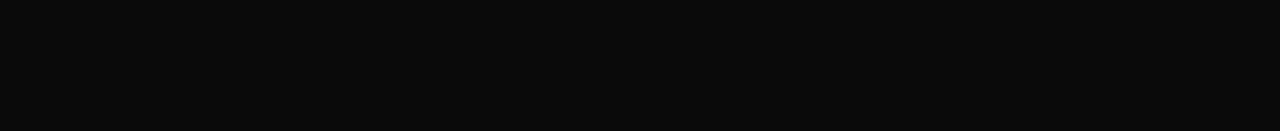
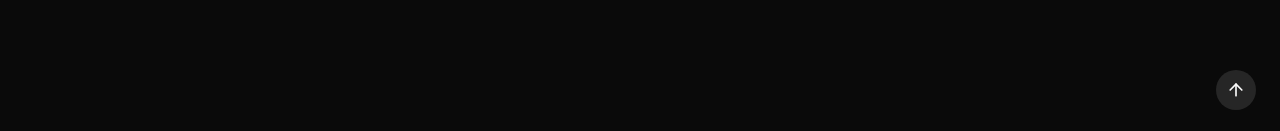
Before and after one commit to KingJaeYeon/introduce-site, a Next.js app: page /projects in a window 1280 px wide. Shown: the part 666-797 px from the top of the page. Built offline with nearby package versions, Linux system fonts and the light colour scheme.

Commit message:
useScrollTop

```diff
--- /dev/null
+++ b/app/(introduce)/components/ScrollTopBtn.tsx
@@ -0,0 +1,19 @@
+'use client';
+
+import { Button } from '@/components/ui/button';
+import { ArrowUp } from 'lucide-react';
+import { useScrollTop } from '@/hooks/useScrollTop';
+
+export default function ScrollTopBtn() {
+  const { onScrollTop } = useScrollTop();
+  return (
+    <Button
+      className={'absolute right-6 bottom-6 rounded-full'}
+      variant={'secondary'}
+      size={'icon-lg'}
+      onClick={() => onScrollTop()}
+    >
+      <ArrowUp className={'size-5'} />
+    </Button>
+  );
+}
--- a/app/(introduce)/layout.tsx
+++ b/app/(introduce)/layout.tsx
@@ -6,14 +6,19 @@
 import { NavLink } from '@/app/(introduce)/components/NavLinks';
 import TitleBarMB from '@/app/(introduce)/components/TitleBarMB';
 import ModalRenderer from '@/app/components/ModalRenderer';
+import ScrollTopBtn from '@/app/(introduce)/components/ScrollTopBtn';
 
 export default function Layout({ children }: { children: React.ReactNode }) {
   return (
     <div className="flex min-h-svh w-full flex-col justify-center">
       <TitleBar />
-      <div className="scrollWidth3 relative flex flex-1 flex-col gap-4 overflow-auto">
+      <div
+        id={'main-layout'}
+        className="scrollWidth3 relative flex flex-1 flex-col gap-4 overflow-auto"
+      >
         <div className={'absolute top-[70px] w-full p-4 pt-0'}>{children}</div>
       </div>
+      <ScrollTopBtn />
       <ModalRenderer />
     </div>
   );
--- a/app/(introduce)/projects/page.tsx
+++ b/app/(introduce)/projects/page.tsx
@@ -1,4 +1,24 @@
-import React from 'react';
+import React, { ReactElement } from 'react';
+import { ContentItem } from '@/app/(introduce)/certifications/components/contentItem';
+
+export type DataType = {
+  images: string;
+  title: string;
+  description: string;
+  link: string;
+  isModal: boolean;
+
+  // 이미지들
+  // 타이틀
+  // 설명
+  // 규모 : toy project || company project
+  // 프레임워크
+  // 라이브러리
+  // 타입: 반응형 웹
+  // 보기 || 깃허브 링크
+};
+
+const data = [];
 
 export default function ProjectPage() {
   return (
@@ -9,3 +29,19 @@
     </div>
   );
 }
+
+function Content({ data }: { data: DataType[] }) {
+  return (
+    <div className={'flex w-full flex-col items-center gap-4'}>
+      <div
+        className={
+          'grid w-full grid-cols-1 gap-5 sm:grid-cols-2 md:grid-cols-3'
+        }
+      >
+        {/*{data.map((value, i) => (*/}
+        {/*  <ContentItem key={i} {...value} index={i} />*/}
+        {/*))}*/}
+      </div>
+    </div>
+  );
+}
--- /dev/null
+++ b/components/ui/button.tsx
@@ -0,0 +1,60 @@
+import * as React from "react"
+import { Slot } from "@radix-ui/react-slot"
+import { cva, type VariantProps } from "class-variance-authority"
+
+import { cn } from "@/lib/utils"
+
+const buttonVariants = cva(
+  "inline-flex items-center justify-center gap-2 whitespace-nowrap rounded-md text-sm font-medium transition-all disabled:pointer-events-none disabled:opacity-50 [&_svg]:pointer-events-none [&_svg:not([class*='size-'])]:size-4 shrink-0 [&_svg]:shrink-0 outline-none focus-visible:border-ring focus-visible:ring-ring/50 focus-visible:ring-[3px] aria-invalid:ring-destructive/20 dark:aria-invalid:ring-destructive/40 aria-invalid:border-destructive",
+  {
+    variants: {
+      variant: {
+        default: "bg-primary text-primary-foreground hover:bg-primary/90",
+        destructive:
+          "bg-destructive text-white hover:bg-destructive/90 focus-visible:ring-destructive/20 dark:focus-visible:ring-destructive/40 dark:bg-destructive/60",
+        outline:
+          "border bg-background shadow-xs hover:bg-accent hover:text-accent-foreground dark:bg-input/30 dark:border-input dark:hover:bg-input/50",
+        secondary:
+          "bg-secondary text-secondary-foreground hover:bg-secondary/80",
+        ghost:
+          "hover:bg-accent hover:text-accent-foreground dark:hover:bg-accent/50",
+        link: "text-primary underline-offset-4 hover:underline",
+      },
+      size: {
+        default: "h-9 px-4 py-2 has-[>svg]:px-3",
+        sm: "h-8 rounded-md gap-1.5 px-3 has-[>svg]:px-2.5",
+        lg: "h-10 rounded-md px-6 has-[>svg]:px-4",
+        icon: "size-9",
+        "icon-sm": "size-8",
+        "icon-lg": "size-10",
+      },
+    },
+    defaultVariants: {
+      variant: "default",
+      size: "default",
+    },
+  }
+)
+
+function Button({
+  className,
+  variant,
+  size,
+  asChild = false,
+  ...props
+}: React.ComponentProps<"button"> &
+  VariantProps<typeof buttonVariants> & {
+    asChild?: boolean
+  }) {
+  const Comp = asChild ? Slot : "button"
+
+  return (
+    <Comp
+      data-slot="button"
+      className={cn(buttonVariants({ variant, size, className }))}
+      {...props}
+    />
+  )
+}
+
+export { Button, buttonVariants }
--- /dev/null
+++ b/hooks/useScrollTop.ts
@@ -0,0 +1,15 @@
+import { useCallback } from 'react';
+
+export function useScrollTop() {
+  const onScrollTop = useCallback(() => {
+    const mainLayout = document.getElementById('main-layout');
+    if (!mainLayout) return;
+
+    mainLayout.scrollTo({
+      top: 0,
+      behavior: 'smooth',
+    });
+  }, []);
+
+  return { onScrollTop };
+}
--- a/package.json
+++ b/package.json
@@ -11,6 +11,7 @@
   },
   "dependencies": {
     "@radix-ui/react-dialog": "^1.1.15",
+    "@radix-ui/react-slot": "^1.2.4",
     "@react-spring/web": "^10.0.3",
     "class-variance-authority": "^0.7.1",
     "clsx": "^2.1.1",
```
Also changed, not shown: 1 other file (tests, documents, lock files or other folders).
